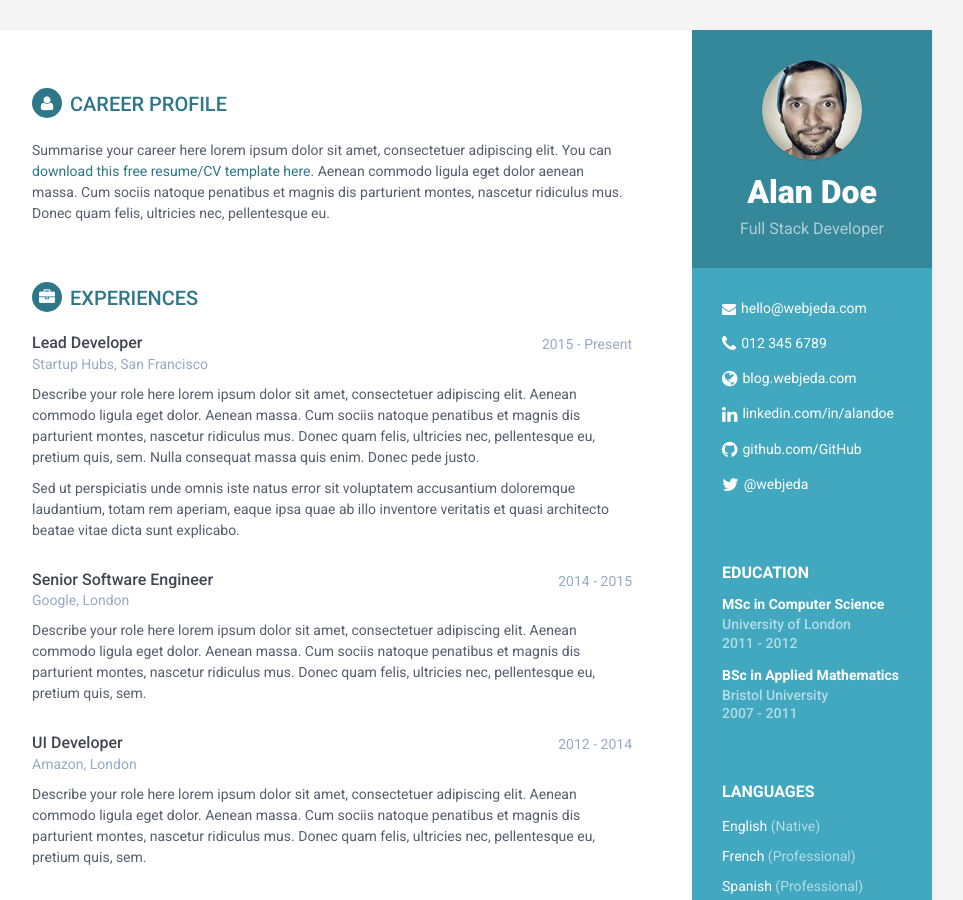
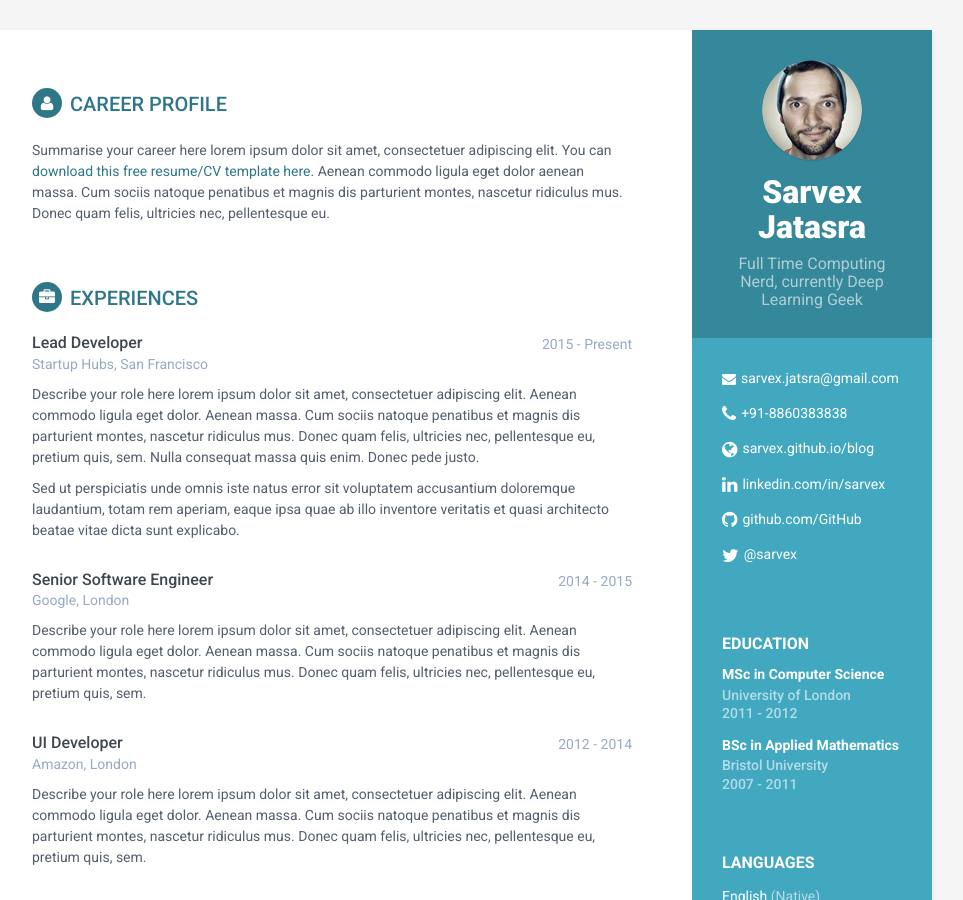
Before and after one commit to sarvex/sarvex.github.io.backup, a Jekyll site: the page built from index.html, in a window 1280 px wide and 900 px high. Shown: the whole window, without its empty margins (188-1151 px from the left). Built offline with Jekyll 4.4.1, drawn with Linux system fonts in a browser that asks for light colours.

Commit message:
Initial Commit

```diff
--- /dev/null
+++ b/Gemfile
@@ -0,0 +1,2 @@
+source 'https://rubygems.org'
+gem 'github-pages', group: :jekyll_plugins
--- a/_config.yml
+++ b/_config.yml
@@ -1,7 +1,7 @@
 
 title: My Resume
-url: 'http://webjeda.com'
-baseurl: '/online-cv' #change it according to your repository name
+url: 'http://sarvex.github.com'
+baseurl: '/' #change it according to your repository name
 
 
 # Enable one of these styles by removing #. Style will be applied only after restarting the build or serve.
@@ -13,16 +13,16 @@ baseurl: '/online-cv' #change it according to your repository name
 
 
 #Profile information
-name: Alan Doe
-tagline: Full Stack Developer
+name: Sarvex Jatasra
+tagline: Full Time Computing Nerd, currently Deep Learning Geek
 pic: profile.png  #place a 100x100 picture inside /assets/images/ folder and provide the name of the file below
 
 #sidebar links
-email: hello@webjeda.com
-phone: 012 345 6789
-website: blog.webjeda.com #do not add http://
-linkedin: alandoe
-github: sharu725
-twitter: '@webjeda'
+email: sarvex.jatsra@gmail.com
+phone: +91-8860383838
+website: sarvex.github.io/blog #do not add http://
+linkedin: sarvex
+github: sarvex
+twitter: '@sarvex'
 
 #Update all the sections by editing the files inside _includes folder.
```
Also changed, not shown: LICENCE.md (deleted), _includes/career-profile.html (line endings or trailing spaces).
